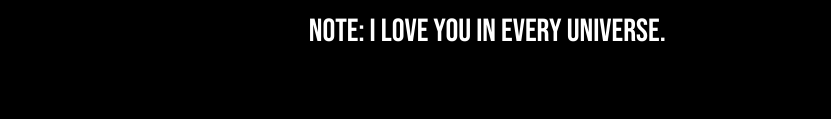
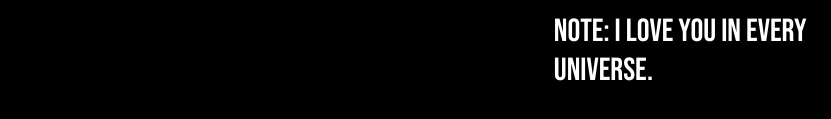
Before and after one commit to Rotonvai/x-search-engine, a plain HTML site: page index.html in a window 1280 px wide. Shown: the part 353-472 px from the top of the page, 449-1280 px from the left. Drawn offline with Linux system fonts and the light colour scheme; a web font is replaced by a local one.

Commit message:
Update style.css
v - 1.12

```diff
--- a/style.css
+++ b/style.css
@@ -55,7 +55,7 @@ h3 {
     font-size: 2em;
     position: fixed;
     margin-block-start: 11em;
-    margin-inline-start: 745px;
+    margin-inline-start: 990px;
     font-family: "Bebas Neue", sans-serif;
     font-weight: 400;
     font-style: normal;
```
